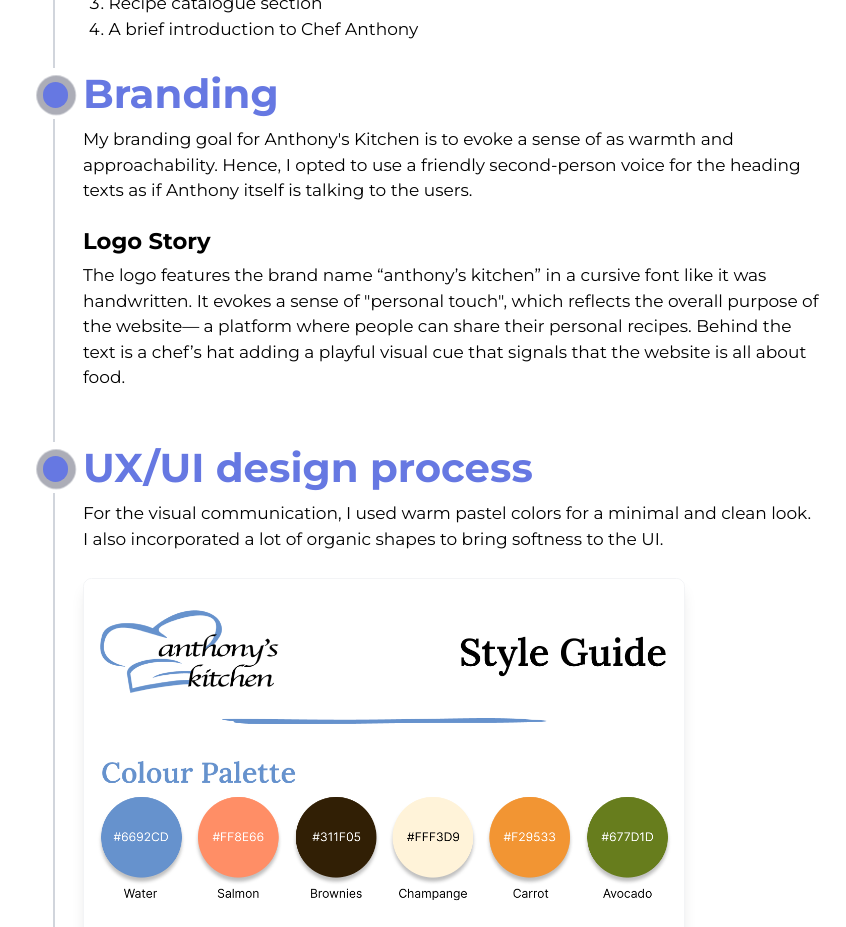
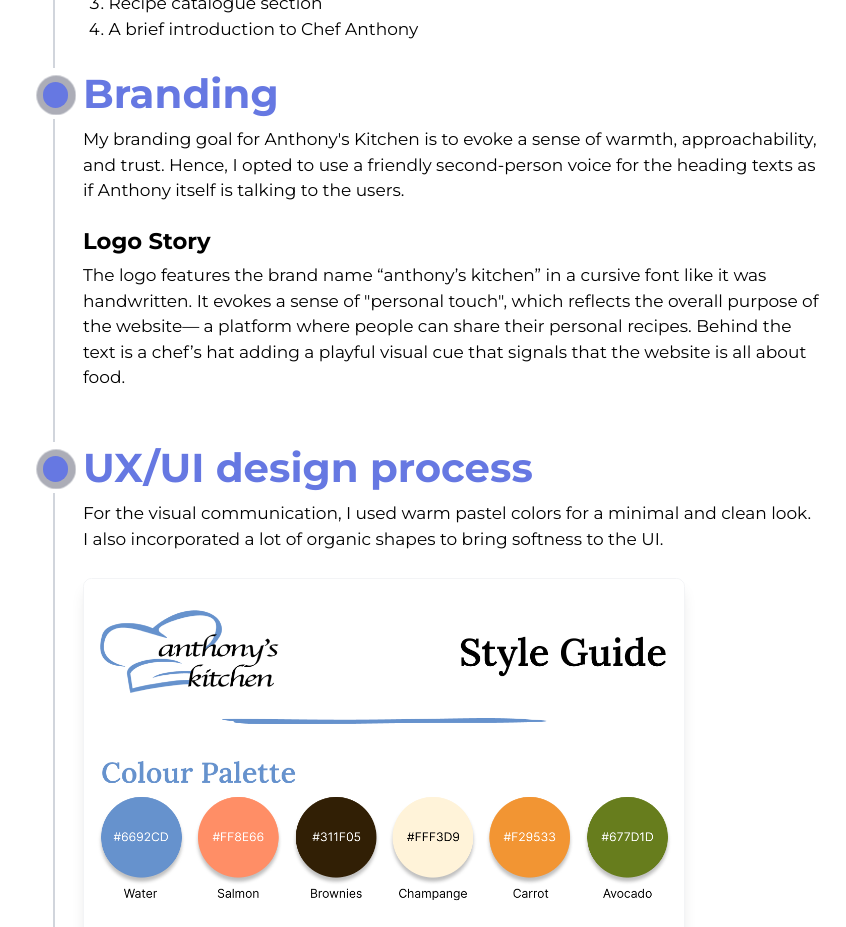
Before and after one commit to johnjovero98/johnjovero-portfolio, a Next.js app: page /projects/anthonys-kitchen in a window 1280 px wide. Shown: the part 1080-2007 px from the top of the page, without its empty margins (434-1280 px from the left). Built offline with nearby package versions, Linux system fonts and the light colour scheme.

Commit message:
fix another grammer error

```diff
--- a/app/projects/anthonys-kitchen/page.js
+++ b/app/projects/anthonys-kitchen/page.js
@@ -71,7 +71,7 @@ export default async function DESCalProjectPage() {
 
                         <ProjectDetailSection title={"Branding"}>
 
-                            <p>My branding goal for Anthony&apos;s Kitchen is to evoke a sense of as warmth and approachability. Hence, I opted to use a friendly second-person voice for the heading texts as if Anthony itself is talking to the users. </p>
+                            <p>My branding goal for Anthony&apos;s Kitchen is to evoke a sense of warmth, approachability, and trust. Hence, I opted to use a friendly second-person voice for the heading texts as if Anthony itself is talking to the users. </p>
 
                             <h4>Logo Story</h4>
                             <p>The logo features the brand name “anthony’s kitchen” in a cursive font like it was handwritten. It evokes a sense of &quot;personal touch&quot;, which reflects the overall purpose of the website— a platform where people can share their personal recipes. Behind the text is a chef’s hat adding a playful visual cue that signals that the website is all about food.</p>
```
